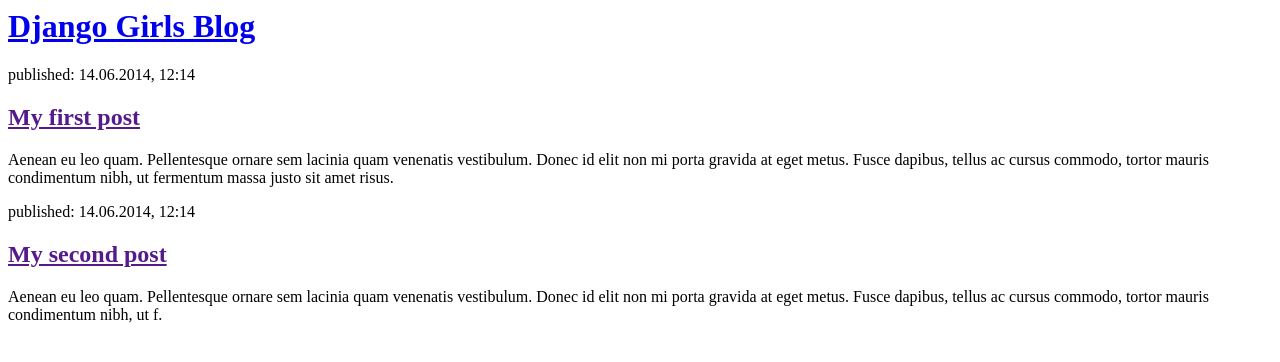
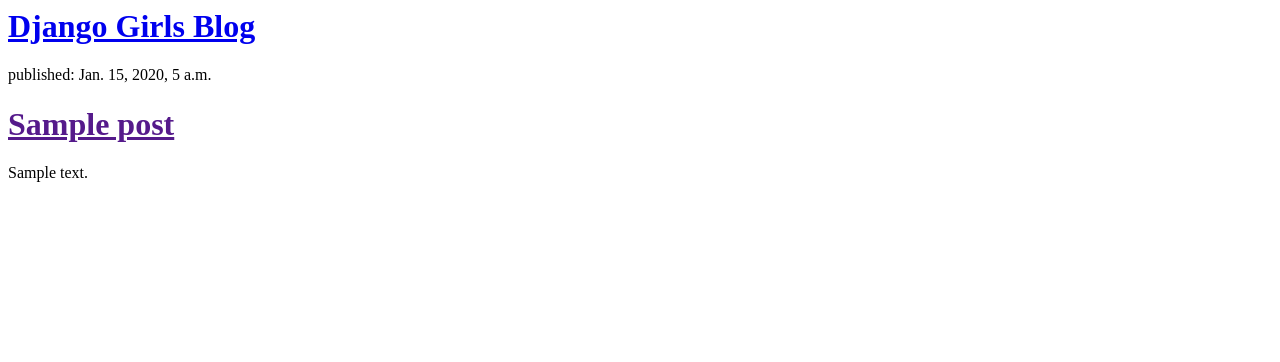
Before and after one commit to elilemons/my-first-blog, a Django app: template blog/templates/blog/post_list.html in a window 1280 px wide. Shown: the top 362 px of the page. Run offline with Django 3.2, Linux system fonts and the light colour scheme; the template is opened without the code that fills it: values that come from a table or form of the project are taken from there, others are empty; tables that the repository leaves empty hold one stand-in row (values such as "Sample post").

Commit message:
Modified templates to display posts from database.

```diff
--- a/blog/templates/blog/post_list.html
+++ b/blog/templates/blog/post_list.html
@@ -1,22 +1,23 @@
 <html>
+
 <head>
     <title>Django Girls blog</title>
 </head>
+
 <body>
     <div>
-            <h1><a href="/">Django Girls Blog</a></h1>
+        <h1>
+            <a href="/">Django Girls Blog</a>
+        </h1>
     </div>
 
+{% for post in posts %}
     <div>
-            <p>published: 14.06.2014, 12:14</p>
-            <h2><a href="">My first post</a></h2>
-            <p>Aenean eu leo quam. Pellentesque ornare sem lacinia quam venenatis vestibulum. Donec id elit non mi porta gravida at eget metus. Fusce dapibus, tellus ac cursus commodo, tortor mauris condimentum nibh, ut fermentum massa justo sit amet risus.</p>
+        <p>published: {{ post.published_date }}</p>
+        <h1><a href="">{{ post.title }}</a></h1>
+        <p>{{ post.text|linebreaksbr }}</p>
     </div>
+{% endfor %}
 
-        <div>
-            <p>published: 14.06.2014, 12:14</p>
-            <h2><a href="">My second post</a></h2>
-            <p>Aenean eu leo quam. Pellentesque ornare sem lacinia quam venenatis vestibulum. Donec id elit non mi porta gravida at eget metus. Fusce dapibus, tellus ac cursus commodo, tortor mauris condimentum nibh, ut f.</p>
-        </div>
 </body>
 </html>
--- a/blog/views.py
+++ b/blog/views.py
@@ -5,4 +5,4 @@
 # Create your views here.
 def post_list(request):
     posts = Post.objects.filter(published_date__lte=timezone.now()).order_by()
-    return render(request, 'blog/post_list.html', {})
+    return render(request, 'blog/post_list.html', { 'posts' : posts })
```
Lines whose indentation alone changed are shown as unchanged.
